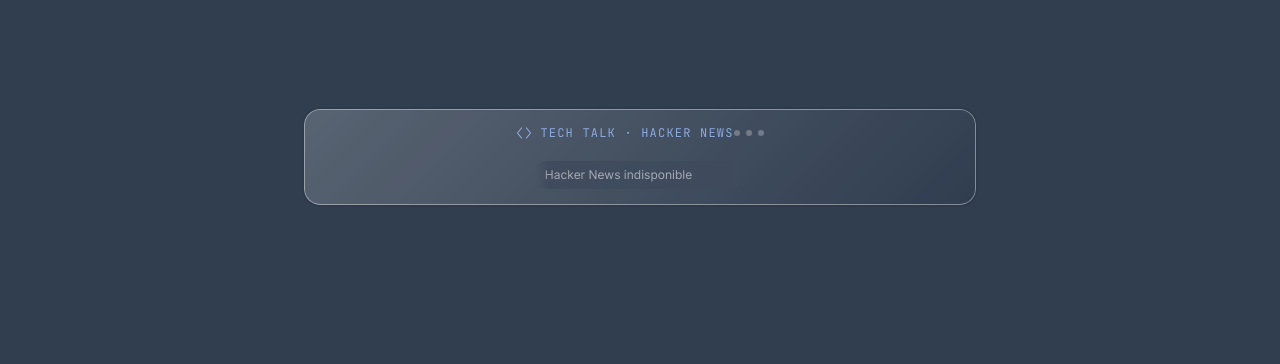
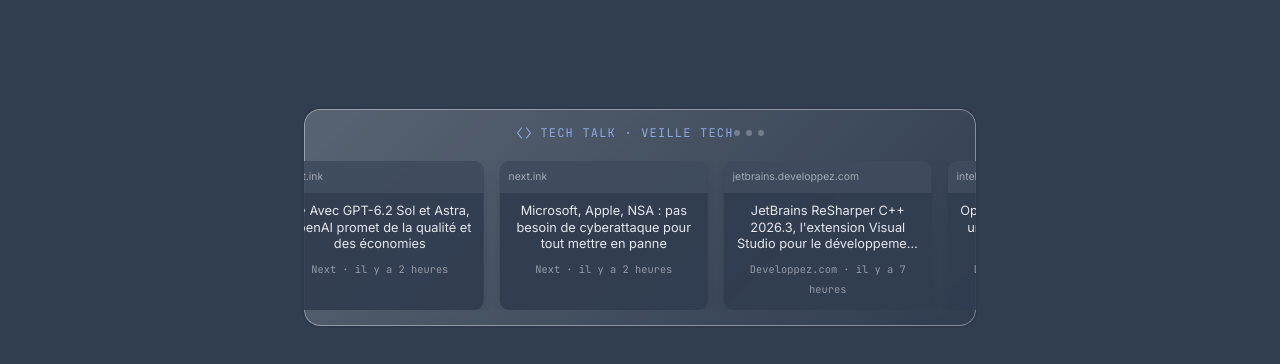
Before and after one commit to 0nza9/portfolio-, a website: page index.html in a window 1280 px wide. Shown: the part 951-1315 px from the top of the page. Before the commit the page ends 1204 px from the top, so only its background shows below. Drawn offline with Linux system fonts and the light colour scheme; no server answers.

Commit message:
flux crss

```diff
--- a/index.html
+++ b/index.html
@@ -263,7 +263,7 @@
           <svg xmlns="http://www.w3.org/2000/svg" class="w-4 h-4" fill="none" viewBox="0 0 24 24" stroke="currentColor" stroke-width="1.8">
             <path stroke-linecap="round" stroke-linejoin="round" d="M8.25 4.5l-6 7.5 6 7.5M15.75 4.5l6 7.5-6 7.5" />
           </svg>
-          Tech talk · Hacker News
+          Tech talk · Veille tech
         </p>
         <div class="flex items-center gap-1.5" aria-hidden="true">
           <span class="hn-card-dot size-1.5 rounded-full bg-base-content/30"></span>
--- a/src/css/input.css
+++ b/src/css/input.css
@@ -244,7 +244,7 @@
 }
 
 /* -------------------------------------------------------------------------
-   Footer "Tech talk" widget: a looping horizontal parade of Hacker News
+   Footer "Tech talk" widget: a looping horizontal parade of RSS news
    article cards, dressed up like little browser windows.
    ------------------------------------------------------------------------- */
 @layer components {
--- /dev/null
+++ b/src/data/feeds.js
@@ -0,0 +1,90 @@
+// Généré automatiquement par scripts/fetch-feeds.mjs, ne pas modifier à la main.
+window.TECH_TALK_FEEDS = {
+  "updated": "2026-11-18T08:56:06.712Z",
+  "items": [
+    {
+      "title": "☕️ Avec GPT-6.2 Sol et Astra, OpenAI promet de la qualité et des économies",
+      "link": "https://next.ink/brief-article/avec-gpt-6-2-sol-et-astra-openai-promet-de-la-qualite-et-des-economies/",
+      "source": "Next",
+      "site": "next.ink",
+      "date": "2026-11-18T07:08:00.000Z"
+    },
+    {
+      "title": "Microsoft, Apple, NSA : pas besoin de cyberattaque pour tout mettre en panne",
+      "link": "https://next.ink/268124/microsoft-apple-nsa-pas-besoin-de-cyberattaque-pour-tout-mettre-en-panne/",
+      "source": "Next",
+      "site": "next.ink",
+      "date": "2026-11-18T06:30:00.000Z"
+    },
+    {
+      "title": "JetBrains ReSharper C++ 2026.3, l'extension Visual Studio pour le développement C++, est disponible, avec une nouvelle fenêtre d'outils « Class Layout » et des améliorations à l'analyse des chaînes de format",
+      "link": "https://jetbrains.developpez.com/actu/389205/JetBrains-ReSharper-Cplusplus-2026-3-l-extension-Visual-Studio-pour-le-developpement-Cplusplus-est-disponible-avec-une-nouvelle-fenetre-d-outils-Class-Layout-et-des-ameliorations-a-l-analyse-des-chaines-de-format/",
+      "source": "Developpez.com",
+      "site": "jetbrains.developpez.com",
+      "date": "2026-11-18T01:51:00.000Z"
+    },
+    {
+      "title": "OpenAI lance ChatGPT Wallet, une solution permettant aux agents IA de régler des achats, offrant ainsi à ses agents IA d'achat un moyen de payer via les systèmes de paiement des commerçants",
+      "link": "https://intelligence-artificielle.developpez.com/actu/389202/OpenAI-lance-ChatGPT-Wallet-une-solution-permettant-aux-agents-IA-de-regler-des-achats-offrant-ainsi-a-ses-agents-IA-d-achat-un-moyen-de-payer-via-les-systemes-de-paiement-des-commercants/",
+      "source": "Developpez.com",
+      "site": "intelligence-artificielle.developpez.com",
+      "date": "2026-11-18T01:50:00.000Z"
+    },
+    {
+      "title": "Quelques mois avant sa chute, Jensen Huang a cédé à ses héritiers des actions Nvidia d'une valeur estimée à 10 milliards de dollars à l'abri de toute imposition, un transfert de fortune d'une ampleur inédite",
+      "link": "https://hardware.developpez.com/actu/389196/Quelques-mois-avant-sa-chute-Jensen-Huang-a-cede-a-ses-heritiers-des-actions-Nvidia-d-une-valeur-estimee-a-10-milliards-de-dollars-a-l-abri-de-toute-imposition-un-transfert-de-fortune-d-une-ampleur-inedite/",
+      "source": "Developpez.com",
+      "site": "hardware.developpez.com",
+      "date": "2026-11-17T23:34:00.000Z"
+    },
+    {
+      "title": "Chaque Euro : rendre les finances publiques vérifiables avec DuckDB",
+      "link": "https://linuxfr.org/news/chaque-euro-rendre-les-finances-publiques-verifiables-avec-duckdb",
+      "source": "LinuxFr.org",
+      "site": "linuxfr.org",
+      "date": "2026-11-17T17:57:26.000Z"
+    },
+    {
+      "title": "Art algorithmique en France : une quarantaine d'artistes à connaître",
+      "link": "https://art.camilleroux.com/fr/textes/art-generatif-en-france/",
+      "source": "Journal du hacker",
+      "site": "art.camilleroux.com",
+      "date": "2026-11-17T17:36:18.000Z"
+    },
+    {
+      "title": "Dernière ligne droite pour le PJL Résilience, qui passe le vote solennel à l’Assemblée",
+      "link": "https://next.ink/268104/derniere-ligne-droite-pour-le-pjl-resilience-qui-passe-le-vote-solennel-a-lassemblee/",
+      "source": "Next",
+      "site": "next.ink",
+      "date": "2026-11-17T16:33:54.000Z"
+    },
+    {
+      "title": "Face au web artificialisé, Framasoft veut Réensauvager Internet 🌿",
+      "link": "https://framablog.org/2026/11/17/face-au-web-artificialise-framasoft-veut-reensauvager-internet/",
+      "source": "Journal du hacker",
+      "site": "framablog.org",
+      "date": "2026-11-17T13:54:32.000Z"
+    },
+    {
+      "title": "PHP2Shell : ce qui s'est passé dans PHP à l'automne 2026 et ce qu'il reste à faire",
+      "link": "https://jatniel.dev/fr/bytes/php2shell-ce-qui-sest-passe-dans-php-a-lautomne-2026-et-ce-quil-reste-a-faire",
+      "source": "Journal du hacker",
+      "site": "jatniel.dev",
+      "date": "2026-11-17T09:48:11.000Z"
+    },
+    {
+      "title": "Revue de presse de l’April pour la semaine 46 de l’année 2026",
+      "link": "https://linuxfr.org/news/revue-de-presse-de-l-april-pour-la-semaine-46-de-l-annee-2026",
+      "source": "LinuxFr.org",
+      "site": "linuxfr.org",
+      "date": "2026-11-17T07:54:07.000Z"
+    },
+    {
+      "title": "Les lunettes connectées d'Apple arriveraient en 2027",
+      "link": "https://korben.info/les-lunettes-connectees-dapple-arriveraient-en-2027.html?utm_source=rss&utm_medium=feed&utm_campaign=flux-principal",
+      "source": "Korben",
+      "site": "korben.info",
+      "date": "2026-11-16T15:49:40.000Z"
+    }
+  ]
+};
--- a/src/js/main.js
+++ b/src/js/main.js
@@ -1,47 +1,63 @@
-// Footer "Tech talk" widget: pulls the current top Hacker News stories
-// client-side via its public API (no key needed). Swap target if HN feels
-// too generic later — e.g. a dev.to feed for a specific tag — just change
-// the endpoints/mapping below, the markup (data-hn-widget/data-hn-list) and
-// the rest of the page can stay the same.
+// Footer "Tech talk" widget: the latest French tech/dev news from a few RSS
+// feeds (Korben, Journal du hacker, Developpez.com, Next, LinuxFr.org).
+// A static site can't read other sites' RSS from the browser (CORS), so a
+// GitHub Action (.github/workflows/feeds.yml → scripts/fetch-feeds.mjs)
+// fetches them every 4 hours and commits src/data/feeds.js, which sets
+// window.TECH_TALK_FEEDS. It's loaded as a <script> rather than fetched as
+// JSON so it also works when a page is opened straight from disk (file://),
+// where fetch() of local files is blocked. To change the sources, edit the
+// FEEDS list in scripts/fetch-feeds.mjs; nothing here needs to change.
 (function () {
   const widgets = document.querySelectorAll("[data-hn-widget]");
   if (!widgets.length) return;
 
-  const STORY_COUNT = 6;
+  // feeds.js sits at src/data/, next to src/js/: resolve it from this
+  // script's own URL so it works from index.html and from src/html/ pages.
+  const self =
+    document.currentScript ||
+    Array.from(document.scripts).find((s) => /\/main\.js(\?|$)/.test(s.src));
+  if (!self) return;
+
+  const tracks = () =>
+    Array.from(widgets)
+      .map((w) => w.querySelector("[data-hn-list]"))
+      .filter(Boolean);
 
   const renderError = () => {
-    widgets.forEach((w) => {
-      const track = w.querySelector("[data-hn-list]");
-      if (!track) return;
+    tracks().forEach((track) => {
       track.textContent = "";
       track.style.animation = "none"; // nothing to loop
       const card = document.createElement("div");
       card.className = "hn-card";
       const bar = document.createElement("div");
       bar.className = "hn-card-bar";
-      bar.innerHTML = '<span class="opacity-60 text-xs">Hacker News indisponible</span>';
+      const msg = document.createElement("span");
+      msg.className = "opacity-60 text-xs";
+      msg.textContent = "Actus indisponibles";
+      bar.appendChild(msg);
       card.appendChild(bar);
       track.appendChild(card);
     });
   };
 
-  // One mini "browser window" card per story: favicon + domain in the title
-  // bar, the headline as the body. Built with DOM nodes (not innerHTML) —
-  // titles are arbitrary user-submitted text from HN, so they only ever go
-  // through textContent.
-  const buildCard = (story) => {
-    const href = /^https?:\/\//.test(story.url)
-      ? story.url
-      : `https://news.ycombinator.com/item?id=${story.id}`;
-    let hostname = "news.ycombinator.com";
-    try {
-      hostname = new URL(href).hostname;
-    } catch (e) {
-      /* keep the HN fallback hostname */
-    }
+  // "il y a 3 heures", "hier", "il y a 2 jours"…
+  const rtf = new Intl.RelativeTimeFormat("fr", { numeric: "auto" });
+  const ago = (iso) => {
+    const seconds = (new Date(iso).getTime() - Date.now()) / 1000;
+    if (!Number.isFinite(seconds)) return "";
+    const abs = Math.abs(seconds);
+    if (abs < 3600) return rtf.format(Math.round(seconds / 60), "minute");
+    if (abs < 86400) return rtf.format(Math.round(seconds / 3600), "hour");
+    return rtf.format(Math.round(seconds / 86400), "day");
+  };
 
+  // One mini "browser window" card per article: favicon + domain in the title
+  // bar, the headline as the body. Built with DOM nodes (not innerHTML):
+  // titles come from third-party feeds, so they only ever go through
+  // textContent.
+  const buildCard = (item) => {
     const card = document.createElement("a");
-    card.href = href;
+    card.href = item.link;
     card.target = "_blank";
     card.rel = "noopener";
     card.className = "hn-card";
@@ -51,7 +67,7 @@
 
     const favicon = document.createElement("img");
     favicon.className = "hn-card-favicon";
-    favicon.src = `https://www.google.com/s2/favicons?sz=32&domain=${hostname}`;
+    favicon.src = `https://www.google.com/s2/favicons?sz=32&domain=${encodeURIComponent(item.site)}`;
     favicon.alt = "";
     favicon.loading = "lazy";
     favicon.onerror = () => favicon.remove();
@@ -59,7 +75,7 @@
 
     const domain = document.createElement("span");
     domain.className = "hn-card-domain";
-    domain.textContent = hostname.replace(/^www\./, "");
+    domain.textContent = item.site;
     bar.appendChild(domain);
 
     const body = document.createElement("div");
@@ -67,48 +83,43 @@
 
     const title = document.createElement("p");
     title.className = "hn-card-title";
-    title.textContent = story.title;
+    title.textContent = item.title;
     body.appendChild(title);
 
-    const score = document.createElement("p");
-    score.className = "hn-card-score";
-    score.textContent = `▲ ${story.score} pts`;
-    body.appendChild(score);
+    const meta = document.createElement("p");
+    meta.className = "hn-card-score";
+    meta.textContent = [item.source, ago(item.date)].filter(Boolean).join(" · ");
+    body.appendChild(meta);
 
     card.appendChild(bar);
     card.appendChild(body);
     return card;
   };
 
-  fetch("https://hacker-news.firebaseio.com/v0/topstories.json")
-    .then((r) => r.json())
-    .then((ids) =>
-      Promise.all(
-        ids
-          .slice(0, STORY_COUNT)
-          .map((id) =>
-            fetch(`https://hacker-news.firebaseio.com/v0/item/${id}.json`).then((r) =>
-              r.json()
-            )
-          )
-      )
-    )
-    .then((stories) => {
-      const valid = stories.filter(Boolean);
-      if (!valid.length) throw new Error("no stories");
+  const render = () => {
+    const data = window.TECH_TALK_FEEDS;
+    const items = (data && Array.isArray(data.items) ? data.items : []).filter(
+      (i) => i && i.title && /^https?:\/\//.test(i.link)
+    );
+    if (!items.length) return renderError();
 
-      widgets.forEach((w) => {
-        const track = w.querySelector("[data-hn-list]");
-        if (!track) return;
+    tracks().forEach((track) => {
       track.textContent = "";
       // rendered twice back to back: a pure CSS animation (see
       // input.css's .hn-marquee-track) slides the track from 0 to -50%,
       // which is exactly one full set — so it loops with no visible seam
       // and no JS has to touch scroll position at all.
-        valid.concat(valid).forEach((story) => track.appendChild(buildCard(story)));
+      items.concat(items).forEach((item) => track.appendChild(buildCard(item)));
     });
-    })
-    .catch(renderError);
+  };
+
+  const script = document.createElement("script");
+  // ?h= changes every hour, so a browser never keeps serving a stale copy
+  // for long after the Action has pushed fresh articles.
+  script.src = `${new URL("../data/feeds.js", self.src).href}?h=${Math.floor(Date.now() / 3.6e6)}`;
+  script.onload = render;
+  script.onerror = renderError;
+  document.head.appendChild(script);
 })();
 
 // Video "sound warning" gate ([data-video-gate]): the poster frame shows
```
Also changed, not shown: CLAUDE.md (added, +48 -0 lines), scripts/fetch-feeds.mjs (added, +144 -0 lines), src/html/about.html (+1 -1 lines), src/html/project.html (+1 -1 lines), src/html/project2.html (+1 -1 lines), src/html/project3.html (+1 -1 lines), src/html/project4.html (+1 -1 lines), src/html/project5.html (+1 -1 lines), src/html/sound-react-2.html (+1 -1 lines), src/html/sound-react.html (+1 -1 lines), .github/workflows/feeds.yml (added), 1 other file. Lines whose indentation alone changed are shown as unchanged.
